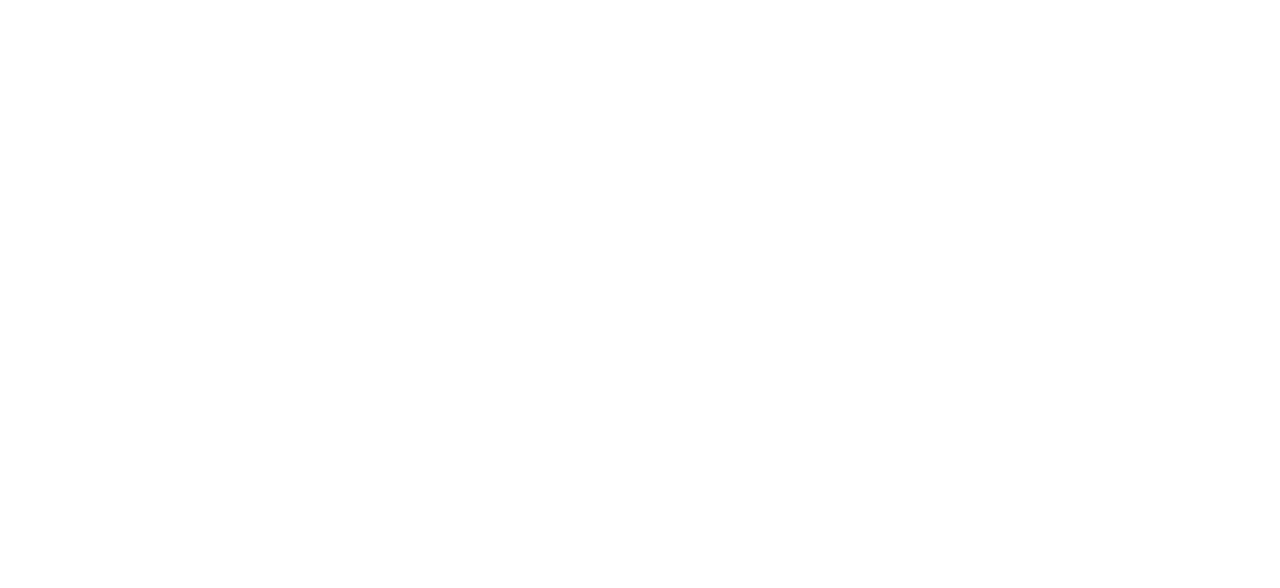
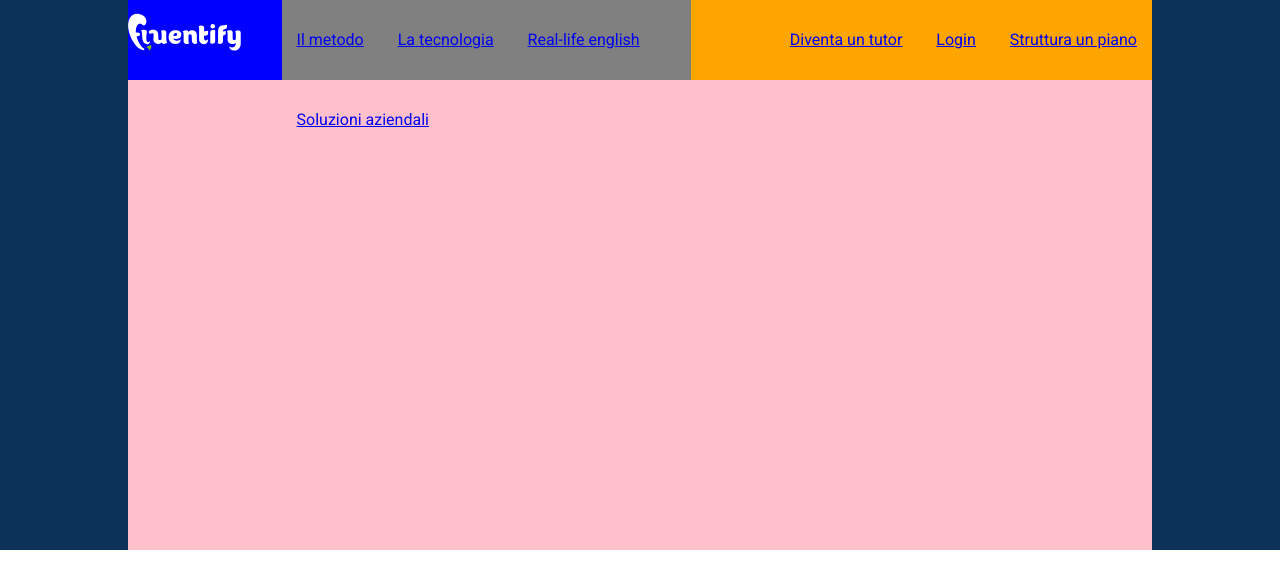
Before and after one commit to alessandro-gennaccari/htmlcss-fluentify, a plain HTML site: page index.html in a window 1280 px wide. Drawn offline with Linux system fonts and the light colour scheme.

Commit message:
+ header-top, nav

```diff
--- a/css/style.css
+++ b/css/style.css
@@ -7,3 +7,79 @@
 body {
   font-family: 'Roboto', sans-serif;
 }
+
+header {
+  background-color: #0c325a;
+  /* Aggiungere bg */
+
+  height: 550px;
+}
+
+ul {
+  list-style: none;
+}
+
+.float-left {
+  float: left;
+}
+
+.clearfix::after {
+  content: '';
+  display: table;
+  clear: both;
+}
+
+.container {
+  width: 80%;
+  margin: auto;
+
+  height: 100%;
+  background-color: black;
+}
+
+/* header */
+.header-nav {
+  height: 80px;
+  width: 100%;
+  line-height: 80px;
+
+  background-color: green;
+}
+
+.header-nav ul li {
+  display: inline-block;
+  padding: 0 15px;
+}
+
+.header-nav-logo {
+  width: 15%;
+  height: 100%;
+
+  background-color: blue;
+}
+
+.header-nav-logo img {
+  margin-top: 13px;
+}
+
+.header-nav-menu-center {
+  width: 40%;
+  height: 100%;
+
+  background-color: gray;
+}
+
+.header-nav-menu-right {
+  width: 45%;
+  height: 100%;
+  text-align: right;
+
+  background-color: orange;
+}
+
+.jumbotron {
+  height: 470px;
+  width: 100%;
+
+  background-color: pink;
+}
--- a/index.html
+++ b/index.html
@@ -10,7 +10,65 @@
 
     <!--Intestazione: Title - Logo - Menu -->
     <header>
+      <div class="container">
 
+        <div class="header-nav clearfix">
+
+          <div class="header-nav-logo float-left">
+            <img src="img/logo.svg" alt="Logo Fluentify">
+          </div>
+          <div class="header-nav-menu-center float-left">
+            <nav>
+              <ul>
+                <li>
+                  <a href="#">
+                    Il metodo
+                  </a>
+                </li>
+                <li>
+                  <a href="#">
+                    La tecnologia
+                  </a>
+                </li>
+                <li>
+                  <a href="#">
+                    Real-life english
+                  </a>
+                </li>
+                <li>
+                  <a href="#">
+                    Soluzioni aziendali
+                  </a>
+                </li>
+              </ul>
+            </nav>
+          </div>
+          <div class="header-nav-menu-right float-left">
+            <ul>
+              <li>
+                <a href="#">
+                  Diventa un tutor
+                </a>
+              </li>
+              <li>
+                <a href="#">
+                  Login
+                </a>
+              </li>
+              <li>
+                <a href="#">
+                  Struttura un piano
+                </a>
+              </li>
+            </ul>
+          </div>
+
+        </div>
+
+        <div class="jumbotron">
+
+        </div>
+      </div>
     </header>
     <!-- /Intestazione -->
 
```
